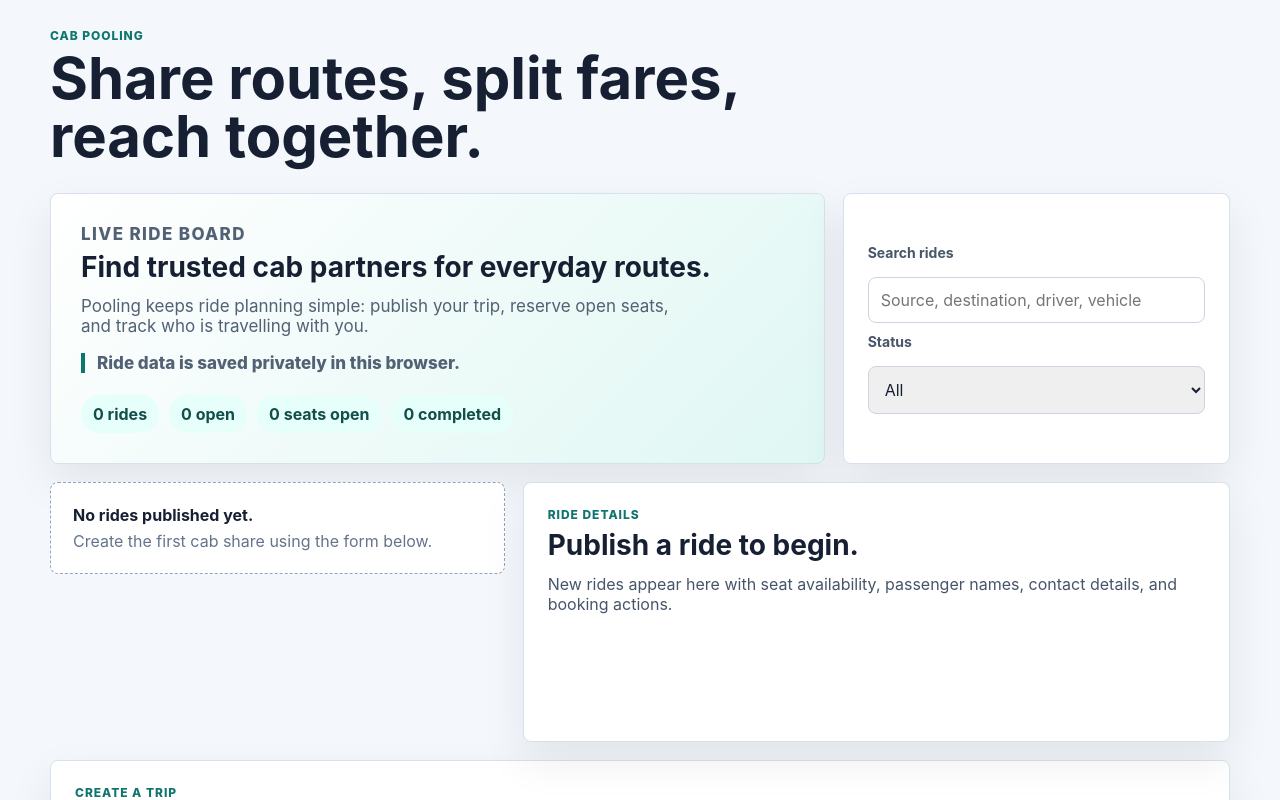
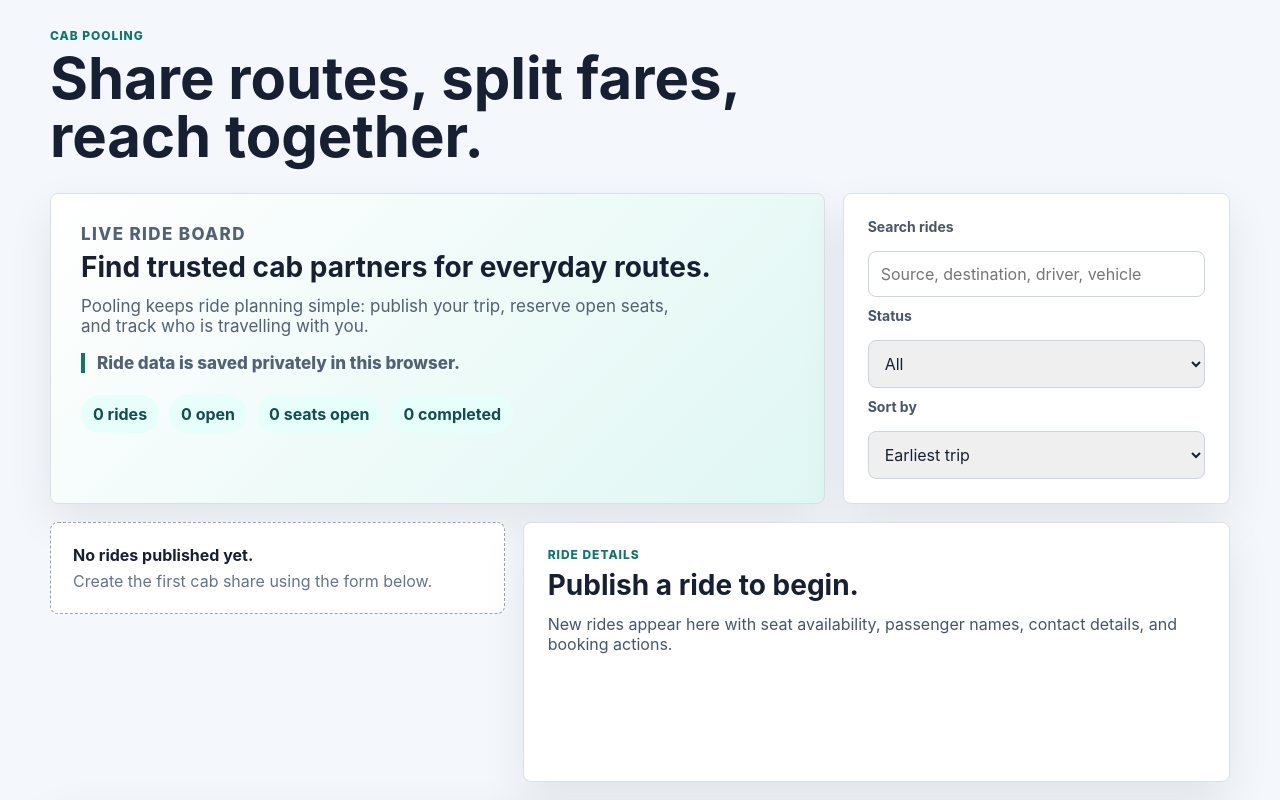
Before and after one commit to Karthisgowda/pooling, a React (Create React App) app: page / in a window 1280 px wide. Shown: the top 800 px of the page. Built offline with nearby package versions, Linux system fonts and the light colour scheme.

Commit message:
Add ride sorting controls

```diff
--- a/src/App.js
+++ b/src/App.js
@@ -45,6 +45,7 @@ function App() {
   const [rides, setRides] = useState(loadRides);
   const [query, setQuery] = useState("");
   const [statusFilter, setStatusFilter] = useState("All");
+  const [sortBy, setSortBy] = useState("date");
   const [activeRideId, setActiveRideId] = useState("");
   const [form, setForm] = useState(emptyForm);
   const [formError, setFormError] = useState("");
@@ -61,7 +62,7 @@ function App() {
   const filteredRides = useMemo(() => {
     const search = query.trim().toLowerCase();
 
-    return rides.filter((ride) => {
+    const matchedRides = rides.filter((ride) => {
       const matchesStatus = statusFilter === "All" || (ride.status ?? "Open") === statusFilter;
       const matchesSearch = !search || [ride.source, ride.destination, ride.driver, ride.vehicle]
         .join(" ")
@@ -69,7 +70,19 @@ function App() {
         .includes(search);
       return matchesStatus && matchesSearch;
     });
-  }, [query, rides, statusFilter]);
+
+    return [...matchedRides].sort((left, right) => {
+      if (sortBy === "fare") {
+        return Number(left.fare) - Number(right.fare);
+      }
+
+      if (sortBy === "seats") {
+        return (right.seats - right.bookedSeats) - (left.seats - left.bookedSeats);
+      }
+
+      return `${left.date}T${left.time}`.localeCompare(`${right.date}T${right.time}`);
+    });
+  }, [query, rides, sortBy, statusFilter]);
 
   const stats = useMemo(() => {
     const totalSeats = rides.reduce((sum, ride) => sum + Number(ride.seats), 0);
@@ -265,6 +278,12 @@ function App() {
             <option>Full</option>
             <option>Completed</option>
           </select>
+          <label htmlFor="sort">Sort by</label>
+          <select id="sort" value={sortBy} onChange={(event) => setSortBy(event.target.value)}>
+            <option value="date">Earliest trip</option>
+            <option value="fare">Lowest fare</option>
+            <option value="seats">Most seats open</option>
+          </select>
         </form>
       </section>
 
```
